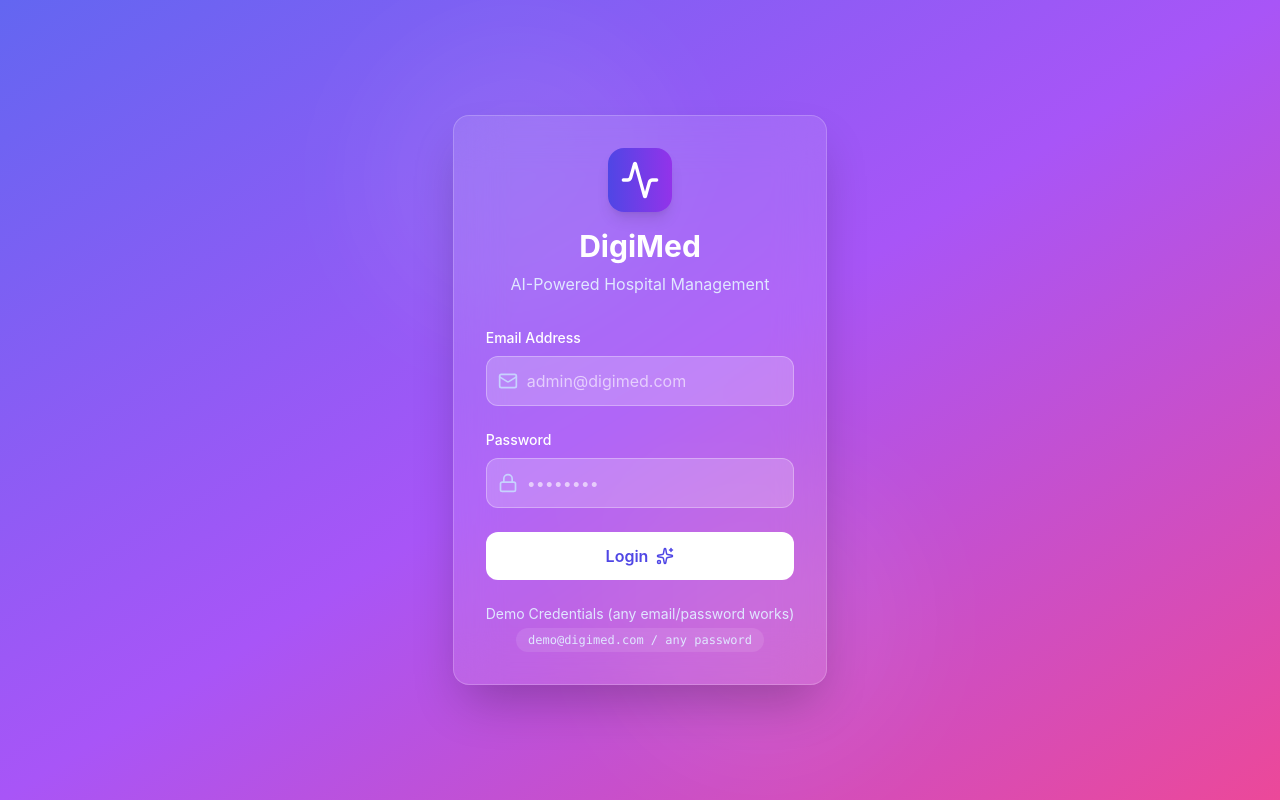
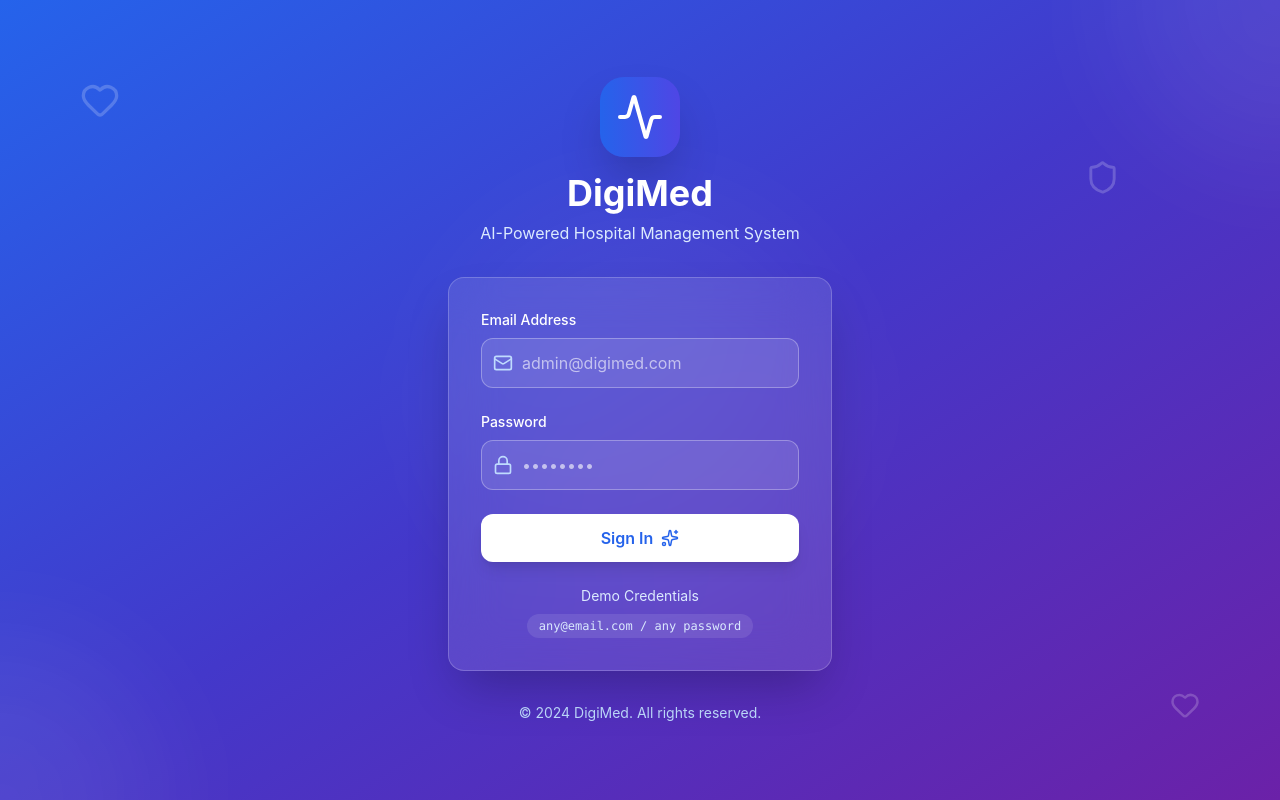
Before and after one commit to ASHASchowdhury/DigiMed_Frontend, a React (Vite) app: page /login in a window 1280 px wide. Built offline with nearby package versions, Linux system fonts and the light colour scheme.

Commit message:
Update Login.jsx

```diff
--- a/src/pages/Login.jsx
+++ b/src/pages/Login.jsx
@@ -1,53 +1,69 @@
-import React, { useState } from 'react';
+import React, { useState, useEffect } from 'react';
 import { useNavigate } from 'react-router-dom';
 import { useAuth } from '../context/AuthContext';
-import { Activity, Mail, Lock, Sparkles } from 'lucide-react';
-import toast from 'react-hot-toast';
+import { Activity, Mail, Lock, Sparkles, Heart, Shield } from 'lucide-react';
 
 const Login = () => {
   const [email, setEmail] = useState('');
   const [password, setPassword] = useState('');
   const [loading, setLoading] = useState(false);
-  const { login } = useAuth();
+  const { login, user } = useAuth();
   const navigate = useNavigate();
+
+  useEffect(() => {
+    if (user) {
+      navigate('/dashboard');
+    }
+  }, [user, navigate]);
+
   const handleSubmit = async (e) => {
     e.preventDefault();
     setLoading(true);
     const result = await login(email, password);
     if (result.success) {
-      toast.success('Login successful!');
       navigate('/dashboard');
-    } else {
-      toast.error('Login failed');
     }
     setLoading(false);
   };
+
   return (
-    <div className="min-h-screen flex items-center justify-center bg-gradient-to-br from-indigo-500 via-purple-500 to-pink-500">
-      <div className="relative">
-        <div className="absolute -top-20 -left-20 w-72 h-72 bg-white/10 rounded-full blur-3xl animate-pulse"></div>
-        <div className="absolute -bottom-20 -right-20 w-72 h-72 bg-white/10 rounded-full blur-3xl animate-pulse delay-1000"></div>
+    <div className="min-h-screen flex items-center justify-center bg-gradient-to-br from-blue-600 via-indigo-700 to-purple-800 relative overflow-hidden">
+      {/* Animated Background Elements */}
+      <div className="absolute inset-0 overflow-hidden">
+        <div className="absolute -top-40 -right-40 w-80 h-80 bg-white/10 rounded-full blur-3xl animate-pulse"></div>
+        <div className="absolute -bottom-40 -left-40 w-80 h-80 bg-white/10 rounded-full blur-3xl animate-pulse delay-1000"></div>
+        <div className="absolute top-1/2 left-1/2 -translate-x-1/2 -translate-y-1/2 w-96 h-96 bg-white/5 rounded-full blur-3xl"></div>
 
-        <div className="relative bg-white/10 backdrop-blur-xl rounded-2xl shadow-2xl w-full max-w-md p-8 border border-white/20">
-          <div className="text-center mb-8">
-            <div className="inline-flex p-3 bg-gradient-to-r from-indigo-600 to-purple-600 rounded-2xl shadow-lg">
-              <Activity className="text-white" size={40} />
-            </div>
-            <h1 className="text-3xl font-bold mt-4 text-white">DigiMed</h1>
-            <p className="text-indigo-100 mt-2">AI-Powered Hospital Management</p>
+        {/* Floating icons */}
+        <Heart className="absolute top-20 left-20 text-white/20 animate-float" size={40} />
+        <Heart className="absolute bottom-20 right-20 text-white/20 animate-float delay-1000" size={30} />
+        <Shield className="absolute top-40 right-40 text-white/20 animate-float delay-500" size={35} />
+      </div>
+
+      <div className="relative w-full max-w-md p-8">
+        {/* Logo & Title */}
+        <div className="text-center mb-8 animate-fade-in">
+          <div className="inline-flex p-4 bg-gradient-to-r from-blue-600 to-indigo-600 rounded-3xl shadow-2xl mb-4">
+            <Activity className="text-white" size={48} />
           </div>
+          <h1 className="text-4xl font-bold text-white mb-2">DigiMed</h1>
+          <p className="text-blue-100">AI-Powered Hospital Management System</p>
+        </div>
+
+        {/* Login Card */}
+        <div className="bg-white/10 backdrop-blur-xl rounded-2xl shadow-2xl p-8 border border-white/20 animate-fade-in">
           <form onSubmit={handleSubmit} className="space-y-6">
             <div>
               <label className="block text-sm font-medium text-white mb-2">
                 Email Address
               </label>
-              <div className="relative">
-                <Mail className="absolute left-3 top-1/2 transform -translate-y-1/2 text-indigo-200" size={20} />
+              <div className="relative group">
+                <Mail className="absolute left-3 top-1/2 transform -translate-y-1/2 text-blue-200 group-hover:text-white transition-colors" size={20} />
                 <input
                   type="email"
                   value={email}
                   onChange={(e) => setEmail(e.target.value)}
-                  className="w-full pl-10 pr-4 py-3 bg-white/20 border border-white/30 rounded-xl focus:ring-2 focus:ring-white text-white placeholder-white/60"
+                  className="w-full pl-10 pr-4 py-3 bg-white/10 border border-white/30 rounded-xl focus:ring-2 focus:ring-white text-white placeholder-white/60 transition-all"
                   placeholder="admin@digimed.com"
                   required
                 />
@@ -58,13 +74,13 @@ const Login = () => {
               <label className="block text-sm font-medium text-white mb-2">
                 Password
               </label>
-              <div className="relative">
-                <Lock className="absolute left-3 top-1/2 transform -translate-y-1/2 text-indigo-200" size={20} />
+              <div className="relative group">
+                <Lock className="absolute left-3 top-1/2 transform -translate-y-1/2 text-blue-200 group-hover:text-white transition-colors" size={20} />
                 <input
                   type="password"
                   value={password}
                   onChange={(e) => setPassword(e.target.value)}
-                  className="w-full pl-10 pr-4 py-3 bg-white/20 border border-white/30 rounded-xl focus:ring-2 focus:ring-white text-white placeholder-white/60"
+                  className="w-full pl-10 pr-4 py-3 bg-white/10 border border-white/30 rounded-xl focus:ring-2 focus:ring-white text-white placeholder-white/60 transition-all"
                   placeholder="••••••••"
                   required
                 />
@@ -74,17 +90,29 @@ const Login = () => {
             <button
               type="submit"
               disabled={loading}
-              className="w-full bg-white text-indigo-600 py-3 rounded-xl font-semibold hover:bg-opacity-90 transition-all transform hover:scale-105 disabled:opacity-50 flex items-center justify-center gap-2"
+              className="w-full bg-white text-blue-600 py-3 rounded-xl font-semibold hover:bg-opacity-90 transition-all transform hover:scale-105 disabled:opacity-50 flex items-center justify-center gap-2 shadow-lg"
             >
-              {loading ? 'Logging in...' : 'Login'}
-              <Sparkles size={18} />
+              {loading ? (
+                <div className="animate-spin rounded-full h-5 w-5 border-b-2 border-blue-600"></div>
+              ) : (
+                <>
+                  Sign In <Sparkles size={18} />
+                </>
+              )}
             </button>
 
-            <div className="text-center text-sm text-indigo-100">
-              <p>Demo Credentials (any email/password works)</p>
-              <p className="font-mono text-xs mt-1 bg-white/10 inline-block px-3 py-1 rounded-full">demo@digimed.com / any password</p>
+            <div className="text-center text-sm text-blue-100">
+              <p>Demo Credentials</p>
+              <p className="font-mono text-xs mt-2 bg-white/10 inline-block px-3 py-1 rounded-full">
+                any@email.com / any password
+              </p>
             </div>
           </form>
+        </div>
+
+        {/* Footer */}
+        <div className="text-center mt-8 text-blue-200 text-sm">
+          <p>© 2024 DigiMed. All rights reserved.</p>
         </div>
       </div>
     </div>
```
